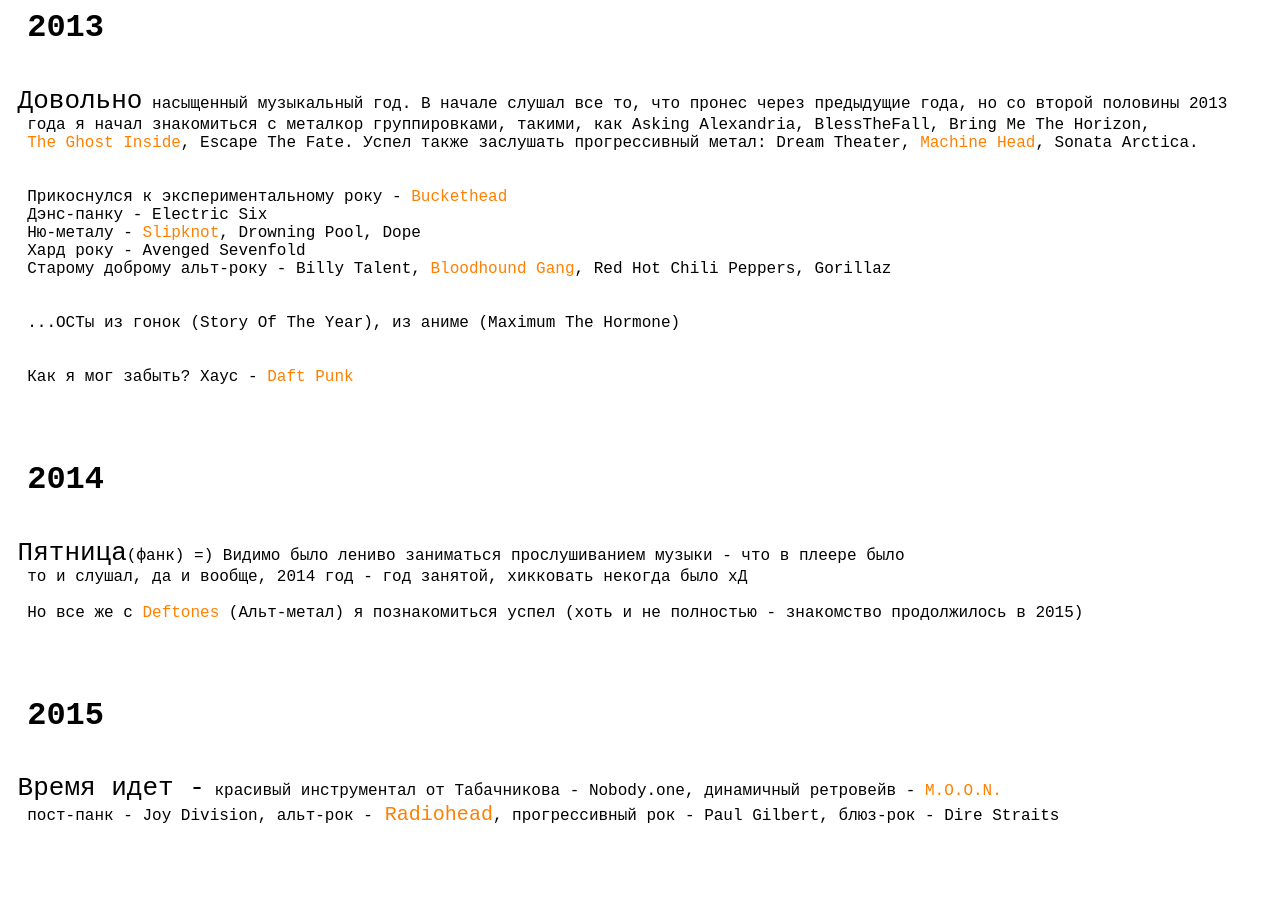
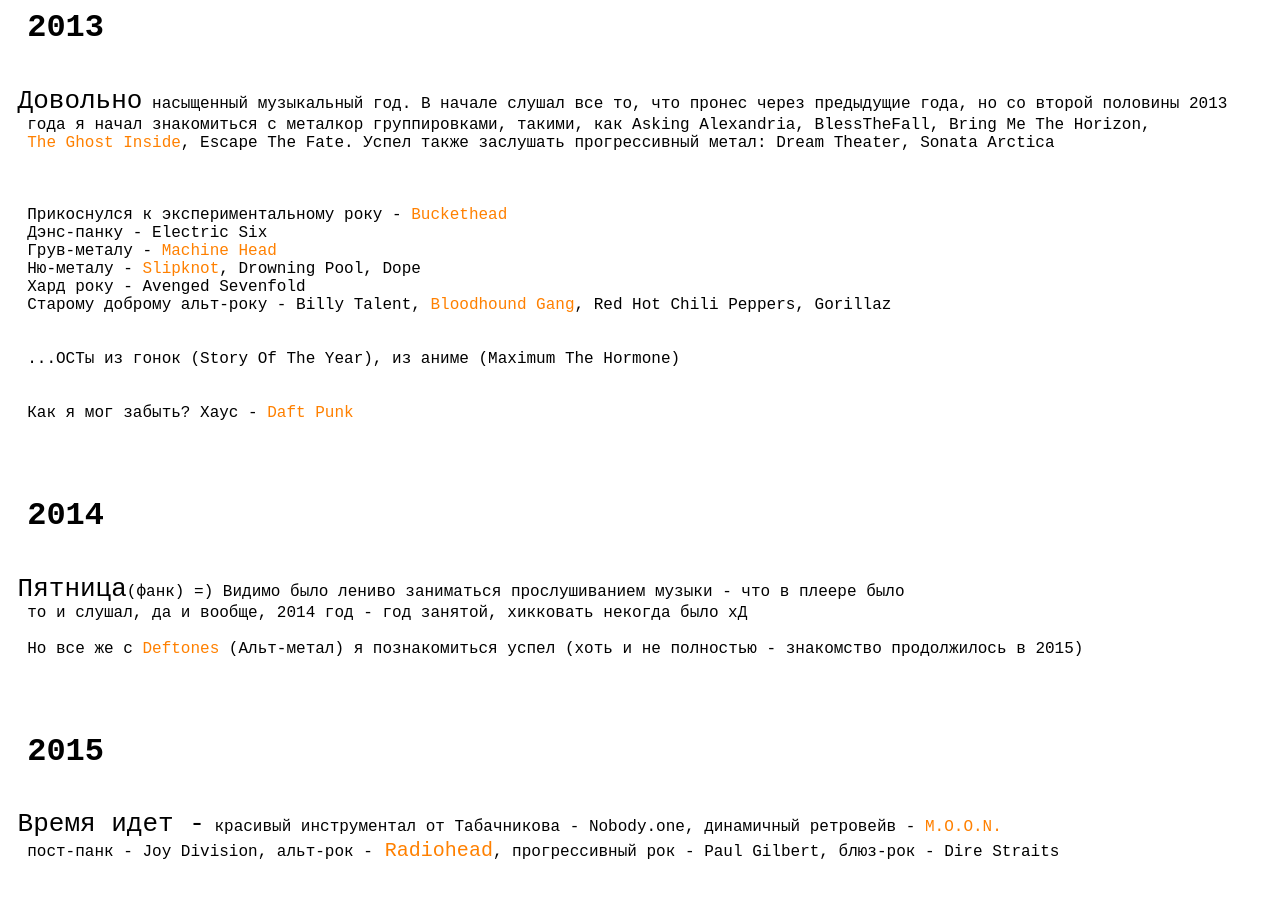
Before and after one commit to Akafajh/Akafajh.github.io, a plain HTML site: page music.html in a window 1280 px wide. Shown: the part 1120-2037 px from the top of the page. Drawn offline with Linux system fonts and the light colour scheme.

Commit message:
Update music.html

```diff
--- a/music.html
+++ b/music.html
@@ -47,11 +47,13 @@
   <h1> 2013</h1>
  <font size ="+3">Довольно</font> насыщенный музыкальный год. В начале слушал все то, что пронес через предыдущие года, но со второй половины 2013
   года я начал знакомиться с металкор группировками, такими, как Asking Alexandria, BlessTheFall, Bring Me The Horizon,<font color ="#FF8000">
-  The Ghost Inside</font>, Escape The Fate. Успел также заслушать прогрессивный метал: Dream Theater, <font color ="#FF8000">Machine Head</font>, Sonata Arctica.
+  The Ghost Inside</font>, Escape The Fate. Успел также заслушать прогрессивный метал: Dream Theater, Sonata Arctica
+
 
 
   Прикоснулся к экспериментальному року - <font color ="#FF8000">Buckethead</font>
   Дэнс-панку - Electric Six
+  Грув-металу - <font color ="#FF8000">Machine Head</font>
   Ню-металу - <font color ="#FF8000">Slipknot</font>, Drowning Pool, Dope
   Хард року - Avenged Sevenfold
   Старому доброму альт-року - Billy Talent, <font color ="#FF8000">Bloodhound Gang</font>, Red Hot Chili Peppers, Gorillaz
```
